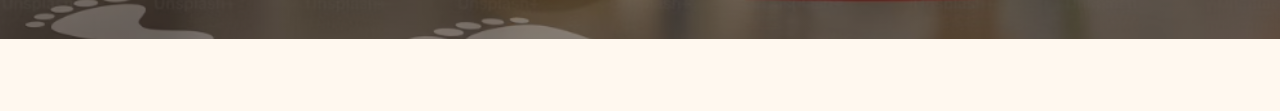
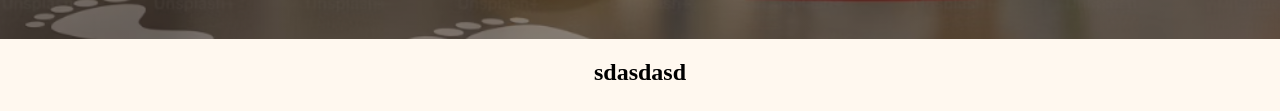
Before and after one commit to roskone/tari_lend, a website: page index.html in a window 1280 px wide. Shown: the part 745-856 px from the top of the page. Before the commit the page ends 800 px from the top, so only its background shows below. Drawn offline with Linux system fonts and the light colour scheme; a web font is replaced by a local one.

Commit message:
тест

```diff
--- a/index.html
+++ b/index.html
@@ -17,6 +17,11 @@
         </div>
     </div>
 </section>
+<section class="section">
+    <div class="container_hero">
+        <h2>sdasdasd</h2>
+    </div>
+</section>
 
 </body>
 </html>
```
